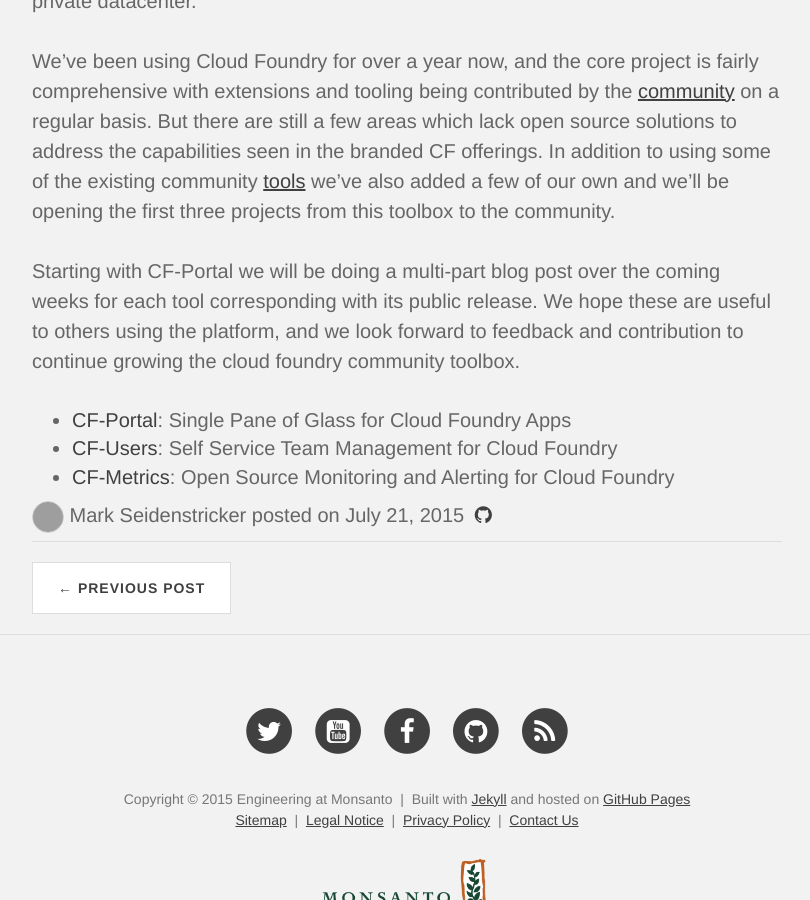
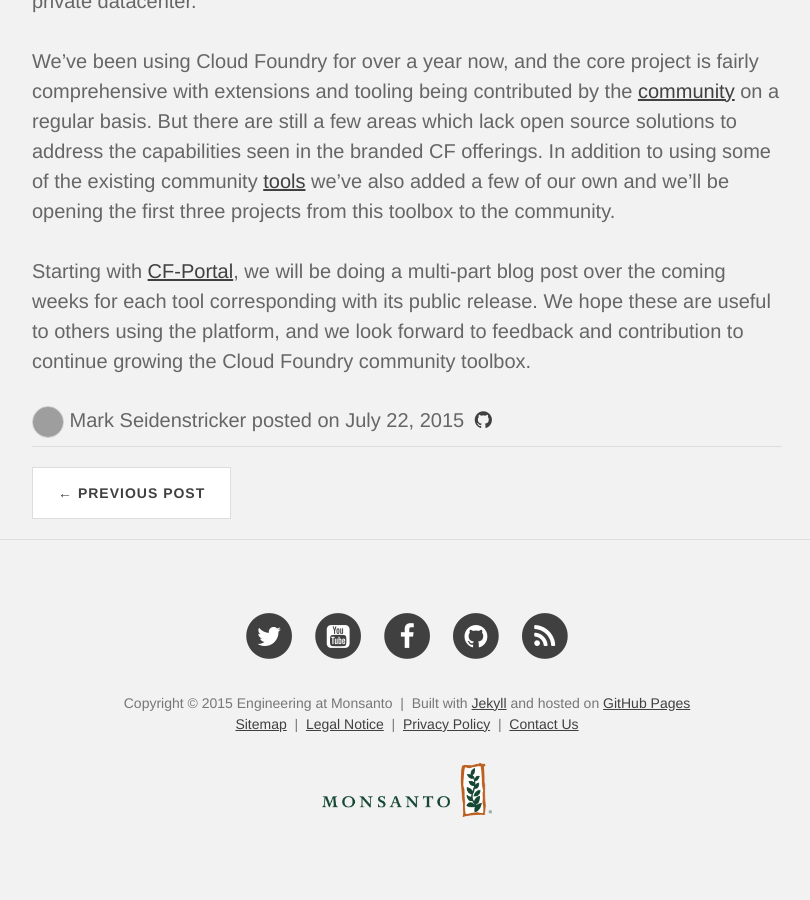
Before and after one commit to timwilliate/engineering-blog, a Jekyll site: the page built from _posts/2015-07-22-building-an-open-source-cloud-foundry-toolbox.md, in a window 1280 px wide and 900 px high, scrolled down 840 px. Shown: the whole window, without its empty margins (233-1043 px from the left). Built offline with Jekyll 4.4.1, drawn with Linux system fonts in a browser that asks for light colours; nearby versions of some CDN libraries; some web fonts are replaced; Markdown is read by kramdown in place of the engine named in the settings; some of the changed text lies outside the part shown; grey boxes are pictures that could not be loaded.

Commit message:
changed date and removed links to non-public repos

```diff
--- a/_posts/2015-07-21-building-an-open-source-cloud-foundry-toolbox.md
+++ b/_posts/2015-07-22-building-an-open-source-cloud-foundry-toolbox.md
@@ -6,7 +6,7 @@
 author: Mark Seidenstricker
 githubProfile : "mjseid"
 avatarUrl : "https://avatars2.githubusercontent.com/u/4573660?v=3"
-tags: [open source, cloudfoundry, cf-portal, cf-users, cf-metrics]
+tags: [open source, cloudfoundry, cf-portal]
 ---
 
 The age of cloud computing is already here, and companies who don't adapt are at serious risk of getting left in the dust.  At Monsanto we have fully embraced the transformation this revolution has brought and are diligently on the path towards a modern IT landscape focused around public cloud, microservices, open source technologies, and [12 factor apps](http://12factor.net/).  Transformations however, rarely happen overnight and like most enterprise companies we were starting the journey with a datacenter full of legacy and not-so-cloudy apps.  So our first step was to adopt
@@ -14,8 +14,4 @@
 
 We've been using Cloud Foundry for over a year now, and the core project is fairly comprehensive with extensions and tooling being contributed by the [community](https://github.com/cloudfoundry-community) on a regular basis.  But there are still a few areas which lack open source solutions to address the capabilities seen in the branded CF offerings.  In addition to using some of the existing community [tools](https://github.com/cloudfoundry-incubator/admin-ui) we've also added a few of our own and we'll be opening the first three projects from this toolbox to the community.
 
-Starting with CF-Portal we will be doing a multi-part blog post over the coming weeks for each tool corresponding with its public release.  We hope these are useful to others using the platform, and we look forward to feedback and contribution to continue growing the cloud foundry community toolbox.
-
-* [CF-Portal](https://github.com/MonsantoCo/cf-portal): Single Pane of Glass for Cloud Foundry Apps
-* [CF-Users](https://github.com/MonsantoCo/cf-users): Self Service Team Management for Cloud Foundry
-* [CF-Metrics](https://github.com/MonsantoCo/cf-metrics): Open Source Monitoring and Alerting for Cloud Foundry
+Starting with [CF-Portal](https://github.com/MonsantoCo/cf-portal), we will be doing a multi-part blog post over the coming weeks for each tool corresponding with its public release.  We hope these are useful to others using the platform, and we look forward to feedback and contribution to continue growing the Cloud Foundry community toolbox.
```
